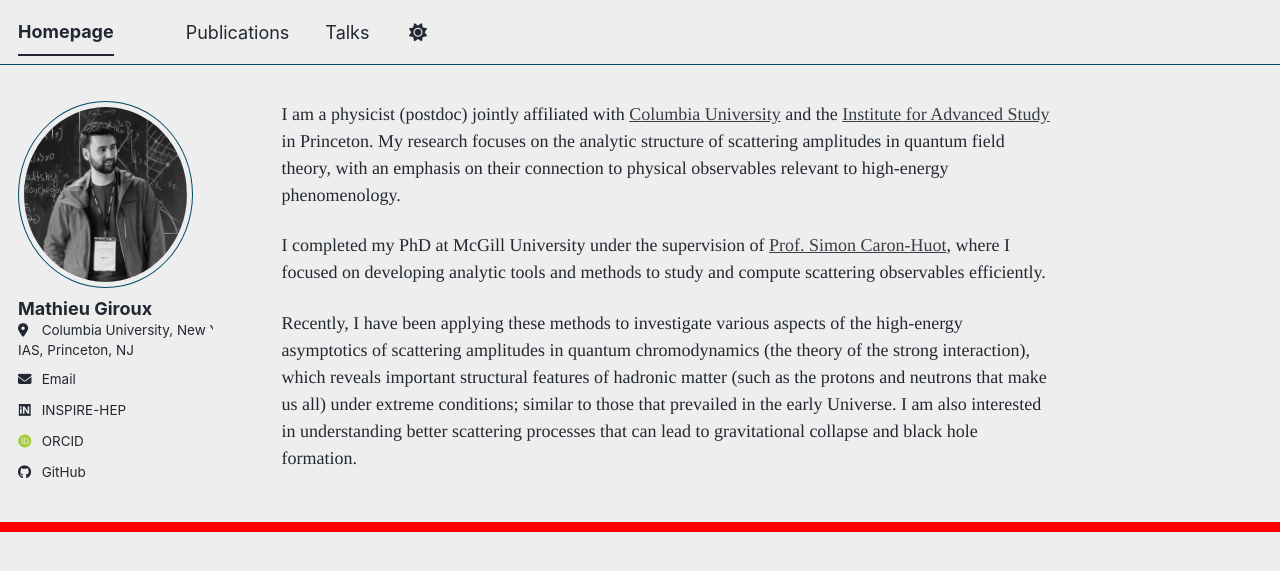
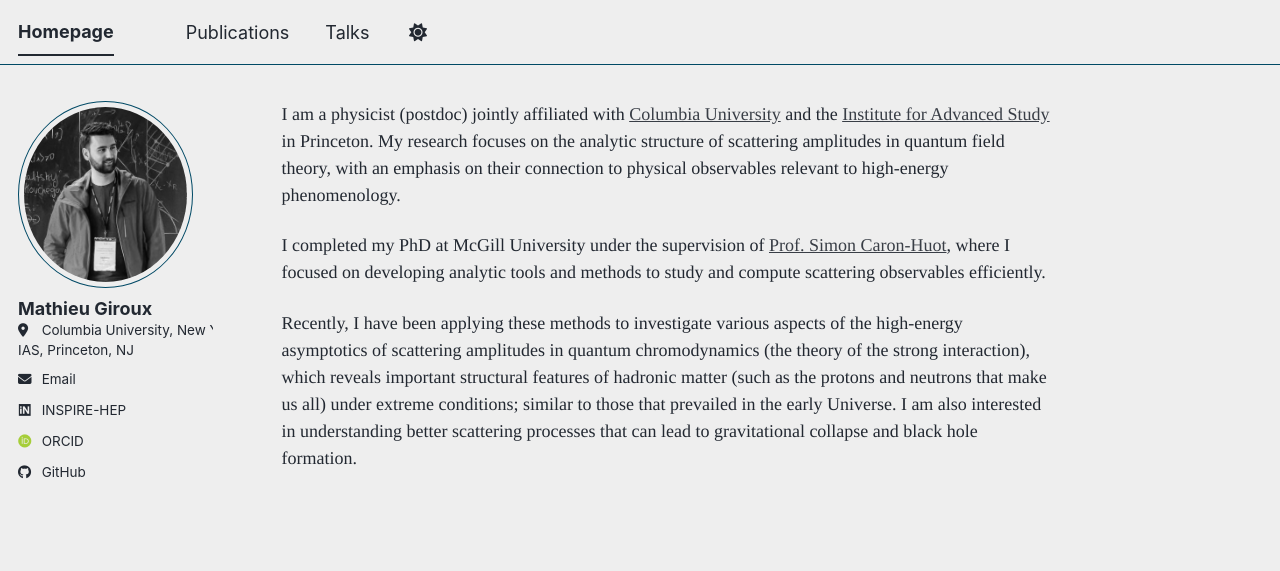
Before and after one commit to StrangeQuark007/StrangeQuark007.github.io, a Jekyll site: the page built from _pages/about.md, in a window 1280 px wide. Shown: the top 571 px of the page. Built offline with Jekyll 4.4.1, drawn with Linux system fonts in a browser that asks for light colours; some web fonts are replaced; a script bundle is joined from its source files by our own code; library files that are not in the unit come from our copies.

Commit message:
Update _custom.scss

```diff
--- a/_sass/_custom.scss
+++ b/_sass/_custom.scss
@@ -16,4 +16,4 @@ figcaption {
   display: none !important;
 }
 
-body { outline: 10px solid red !important; }
+body { outline: 10px solid rgba(255, 0, 0, 0.0) !important; }
```
